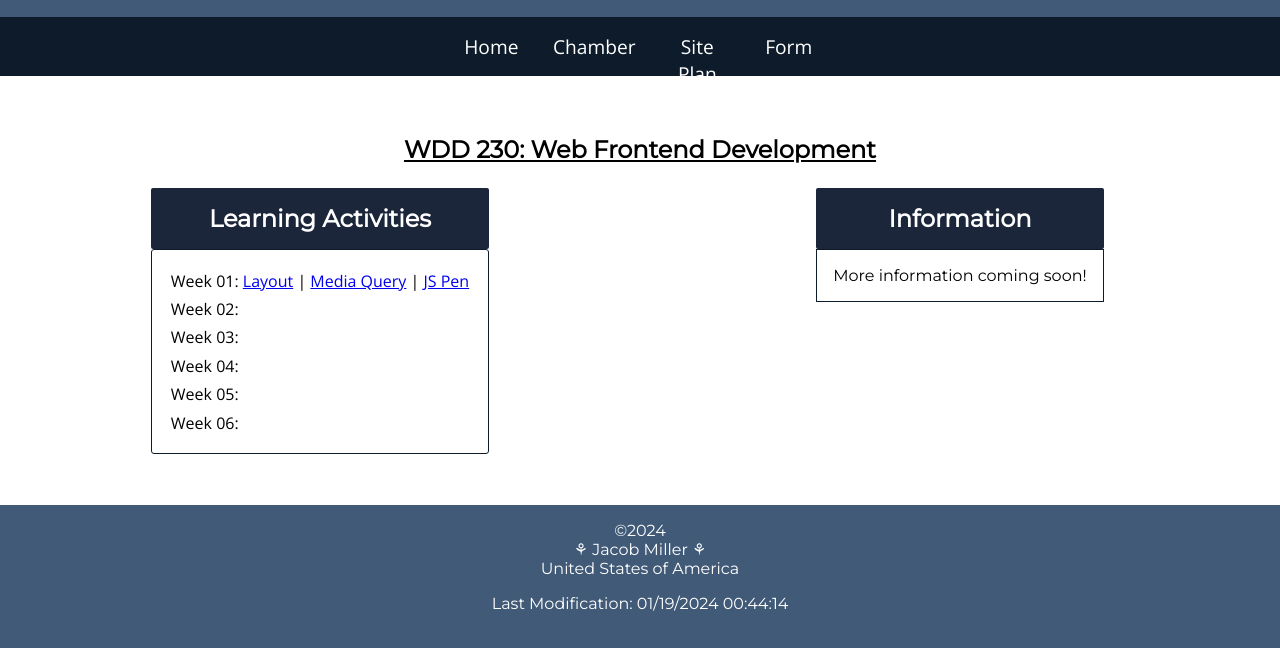
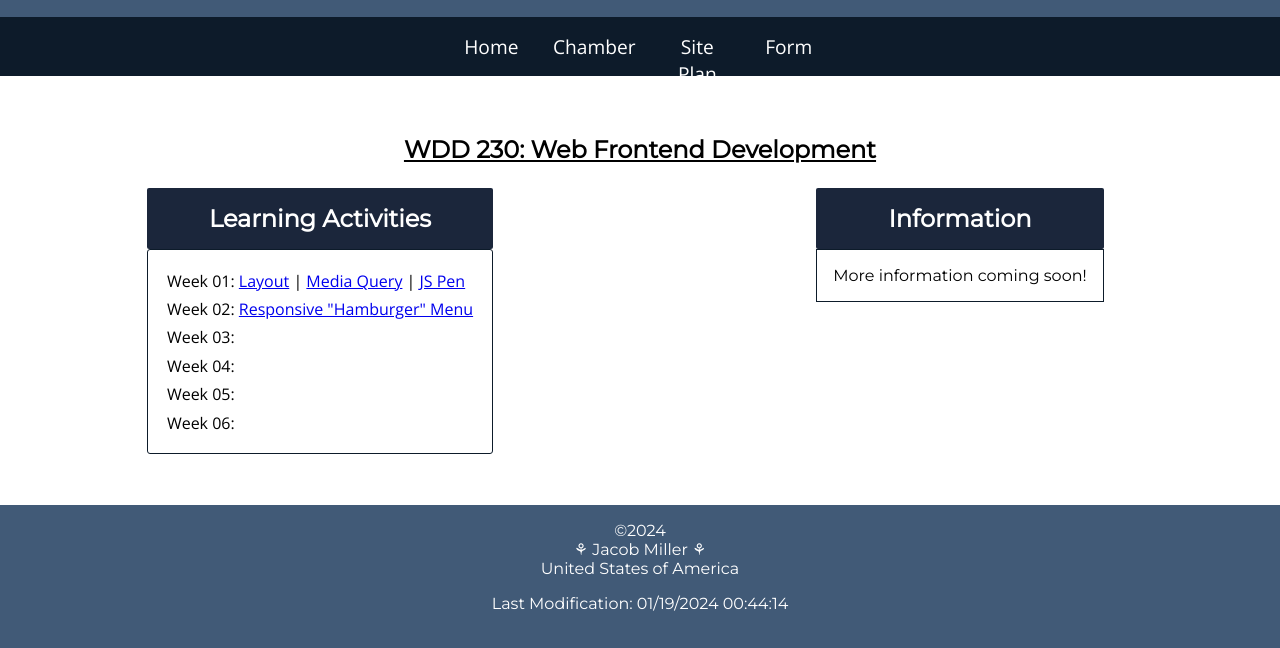
Before and after one commit to jmill215/wdd230, a plain HTML site: page index.html in a window 1280 px wide. Shown: the part 152-800 px from the top of the page. Drawn offline with nearby package versions, Linux system fonts and the light colour scheme.

Commit message:
added code in accordance with assignment requirements

```diff
--- a/index.html
+++ b/index.html
@@ -4,8 +4,11 @@
     <meta charset="UTF-8">
     <meta name="viewport" content="width=device-width, initial-scale=1.0">
     <title>Jacob Miller - WDD 230 - Web Frontend Development</title>
+    <link rel= "icon" href="favicon.ico">
     <meta name ="description" content ="WDD 230 - Web Frontend Development, Jacob W. Miller's course assignment portal">
     <meta name = "author" content="Jacob Miller">
+    <meta name="og:title" content="Jacob Miller's WDD 320 Web Development Page">
+    <meta name="og:type" content="website">
     <link rel="preconnect" href="https://fonts.googleapis.com">
     <link rel="preconnect" href="https://fonts.gstatic.com" crossorigin>
     <link href="https://fonts.googleapis.com/css2?family=Montserrat&family=Open+Sans&display=swap" rel="stylesheet">
@@ -33,7 +36,7 @@
                     Week 01: <a href="week01/holygrail.html">Layout</a> | <a href="week01/media-query.html">Media Query</a> | <a href="https://codepen.io/iok-1sun/pen/mdorNwY" target="_blank" rel="noopener noreferrer">JS Pen</a>
                 </li>
                 <li>
-                    Week 02:
+                    Week 02: <a href="https://codepen.io/iok-1sun/pen/abMWWQj?editors=0110">Responsive "Hamburger" Menu</a>
                 </li>
                 <li>
                     Week 03:
```
Also changed, not shown: favicon.ico (added).
